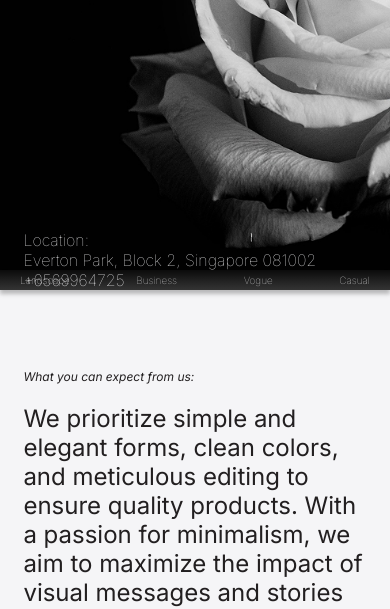
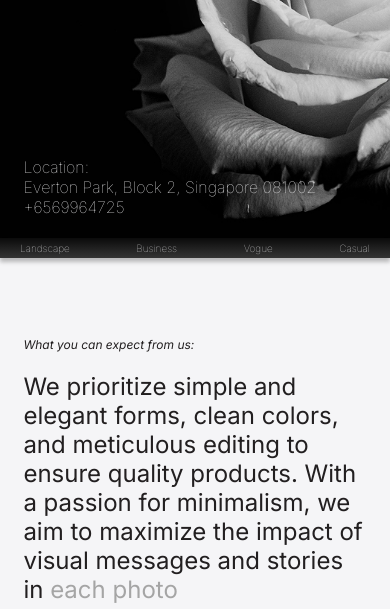
Before and after one commit to Ivan4232/Monovision-Studio, a plain HTML site: page src/index.html in a window 390 px wide. Shown: the part 242-851 px from the top of the page. Drawn offline with Linux system fonts and the light colour scheme.

Commit message:
promo__address-margin

```diff
--- a/src/css/style.css
+++ b/src/css/style.css
@@ -541,7 +541,7 @@ a{
   }
 
   .promo__address{
-    margin-top: 233px;
+    margin-top: 160px;
   }
 
   .keywords{
```
